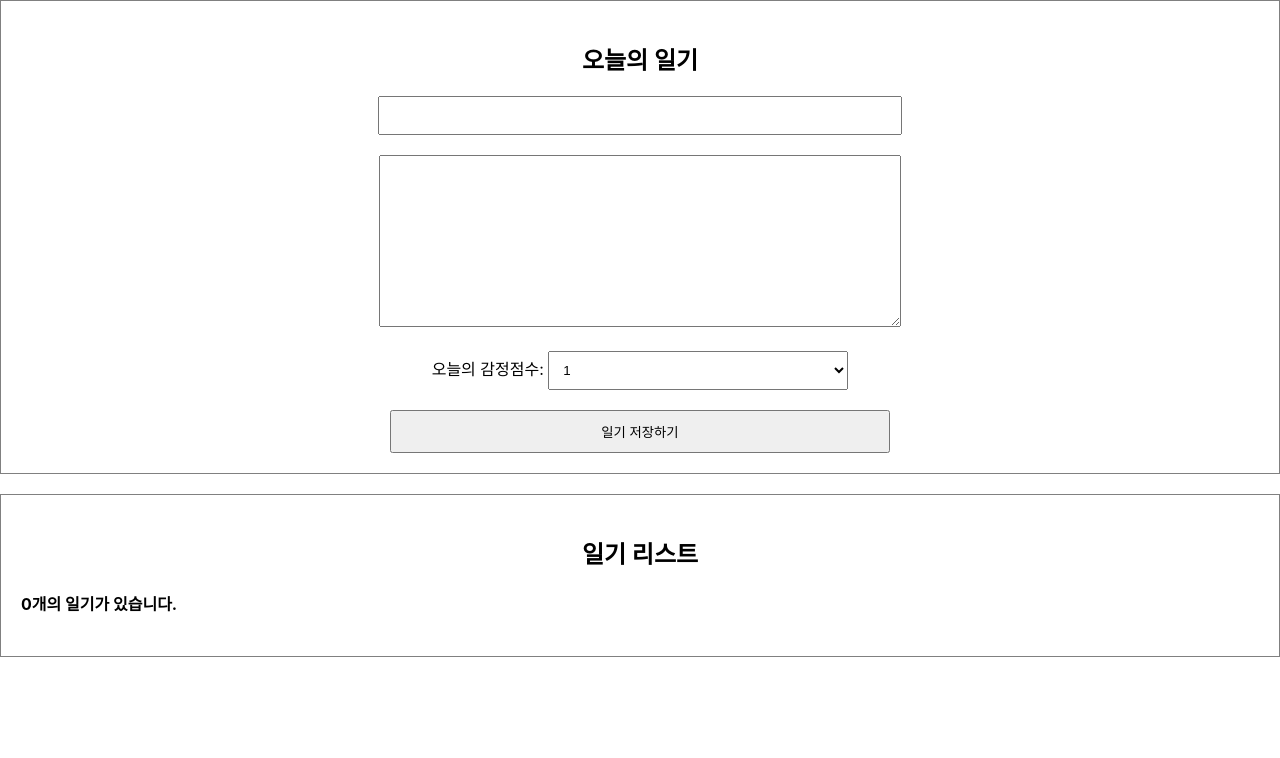
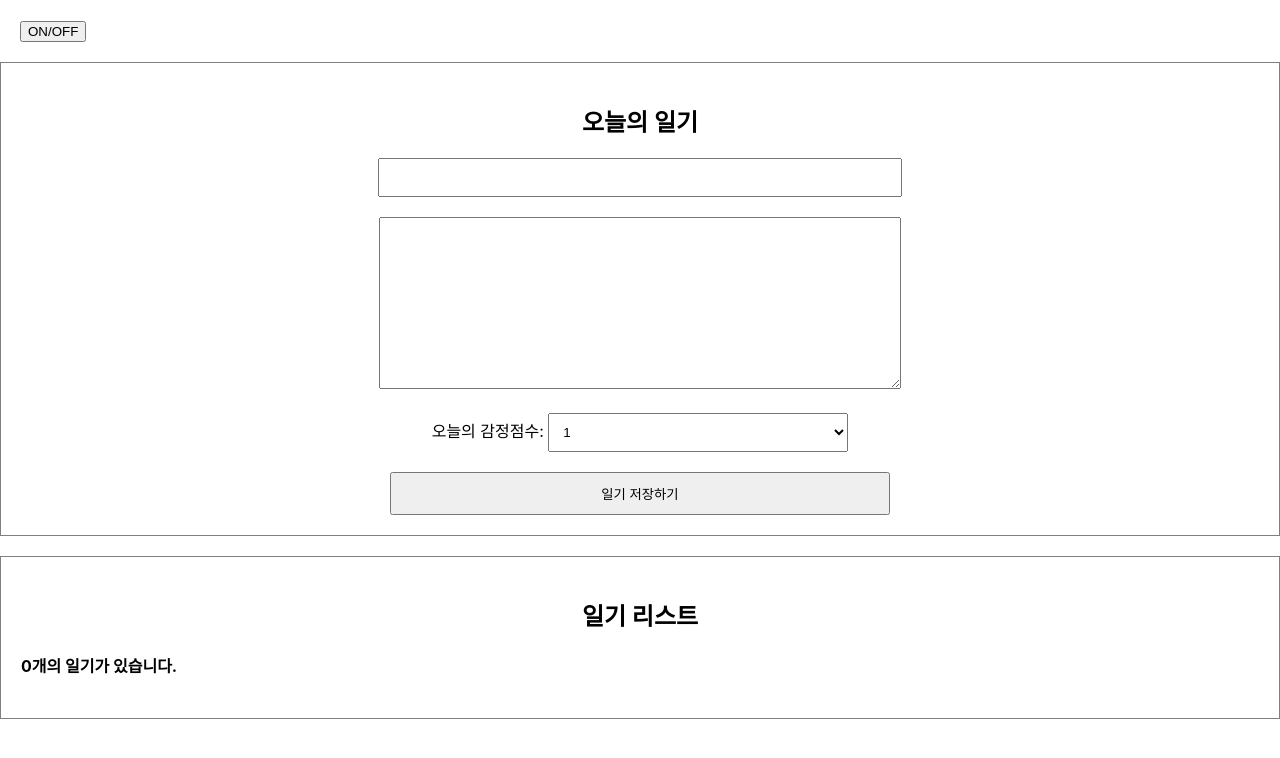
Before and after one commit to makerseok/simple-diary, a React (Create React App) app: page / in a window 1280 px wide. Shown: the top 758 px of the page. Built offline with nearby package versions, Linux system fonts and the light colour scheme.

Commit message:
useEffect를 사용한 Lifecycle 제어 확인

```diff
--- a/src/App.js
+++ b/src/App.js
@@ -2,6 +2,7 @@
 import DiaryEditor from "./DiaryEditor";
 import DiaryList from "./DiaryList";
 import { useRef, useState } from "react";
+import Lifecycle from "./Lifecycle";
 function App() {
   const [data, setData] = useState([]);
   const dataId = useRef(0);
@@ -35,6 +36,7 @@
 
   return (
     <div className="App">
+      <Lifecycle/>
       <DiaryEditor onCreate={onCreate} />
       <DiaryList diaryList={data} onEdit={onEdit} onDelete={onDelete} />
     </div>
--- /dev/null
+++ b/src/Lifecycle.js
@@ -0,0 +1,28 @@
+import React, { useEffect, useState } from "react";
+
+const UnmountTest = () => {
+  useEffect(() => {
+    console.log("Mount!");
+    return () => {
+      console.log("Unmount!");
+    };
+  }, []);
+
+  return <div>UnmountTest</div>;
+};
+
+const Lifecycle = () => {
+  const [isVisible, setIsVisible] = useState(false);
+  const toggle = () => {
+    setIsVisible(!isVisible);
+  };
+
+  return (
+    <div style={{ padding: 20 }}>
+      <button onClick={toggle}>ON/OFF</button>
+      {isVisible && <UnmountTest />}
+    </div>
+  );
+};
+
+export default Lifecycle;
```
